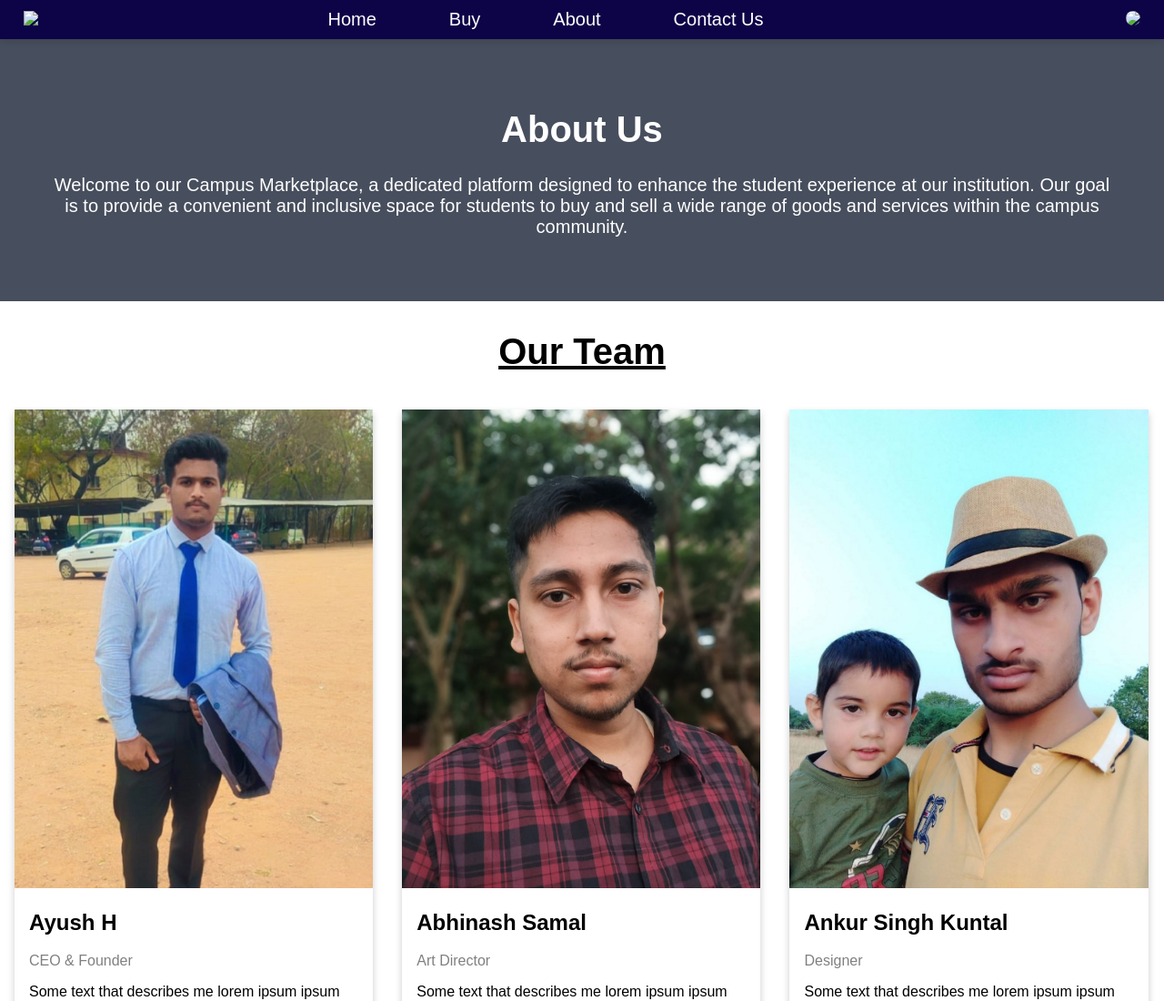
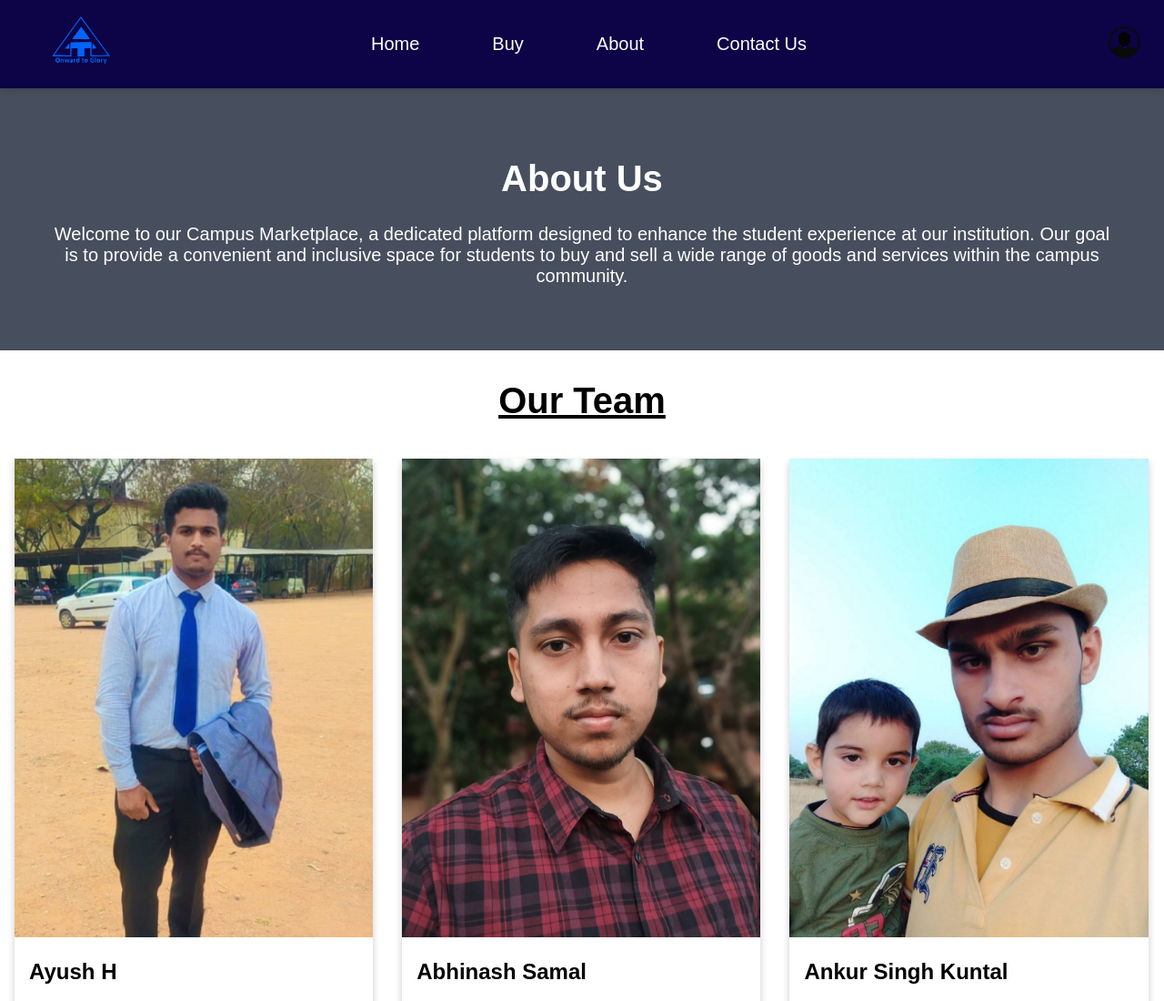
Before and after one commit to Argus-66/Campus-Closet-E-Commerce, a plain HTML site: page about.html in a window 1280 px wide. Shown: the top 1100 px of the page at 91% size. Drawn offline with Linux system fonts and the light colour scheme; a web font is replaced by a local one.

Commit message:
Update about.html

```diff
--- a/about.html
+++ b/about.html
@@ -14,7 +14,7 @@
     <!-- nav-bar -->
     <nav class="flex-div">
         <div class="nav-left flex-div">
-            <a href=""><img src="images/logo.png" class="logo"></a>
+            <a href=""><img src="logo.svg" class="logo"></a>
         </div>
 
 
@@ -29,7 +29,7 @@
 
 
         <div class="nav-right flex-div">
-            <a href=""><img src="images/user.png" class="user-icon"></a>
+            <a href=""><img src="user.svg" class="user-icon"></a>
 
         </div>
     </nav>
```
